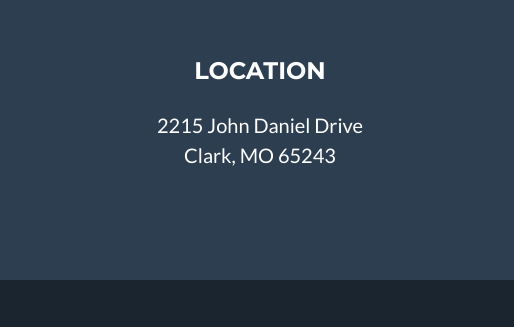
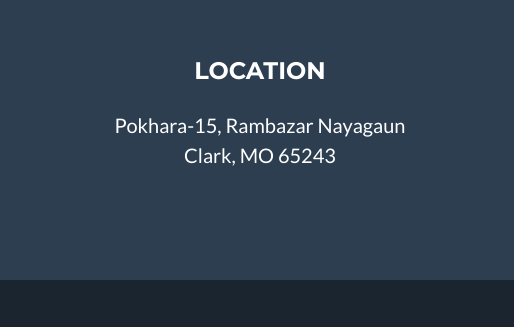
Before and after one commit to orjoonadhikari/jenkins, a plain HTML site: page index.html in a window 1280 px wide. Shown: the part 3241-3568 px from the top of the page, 0-514 px from the left. Drawn offline with nearby package versions, Linux system fonts and the light colour scheme.

Commit message:
Update index.html

```diff
--- a/index.html
+++ b/index.html
@@ -206,7 +206,7 @@
                     <div class="col-lg-4 mb-5 mb-lg-0">
                         <h4 class="text-uppercase mb-4">Location</h4>
                         <p class="lead mb-0">
-                            2215 John Daniel Drive
+                            Pokhara-15, Rambazar Nayagaun
                             <br />
                             Clark, MO 65243
                         </p>
```
